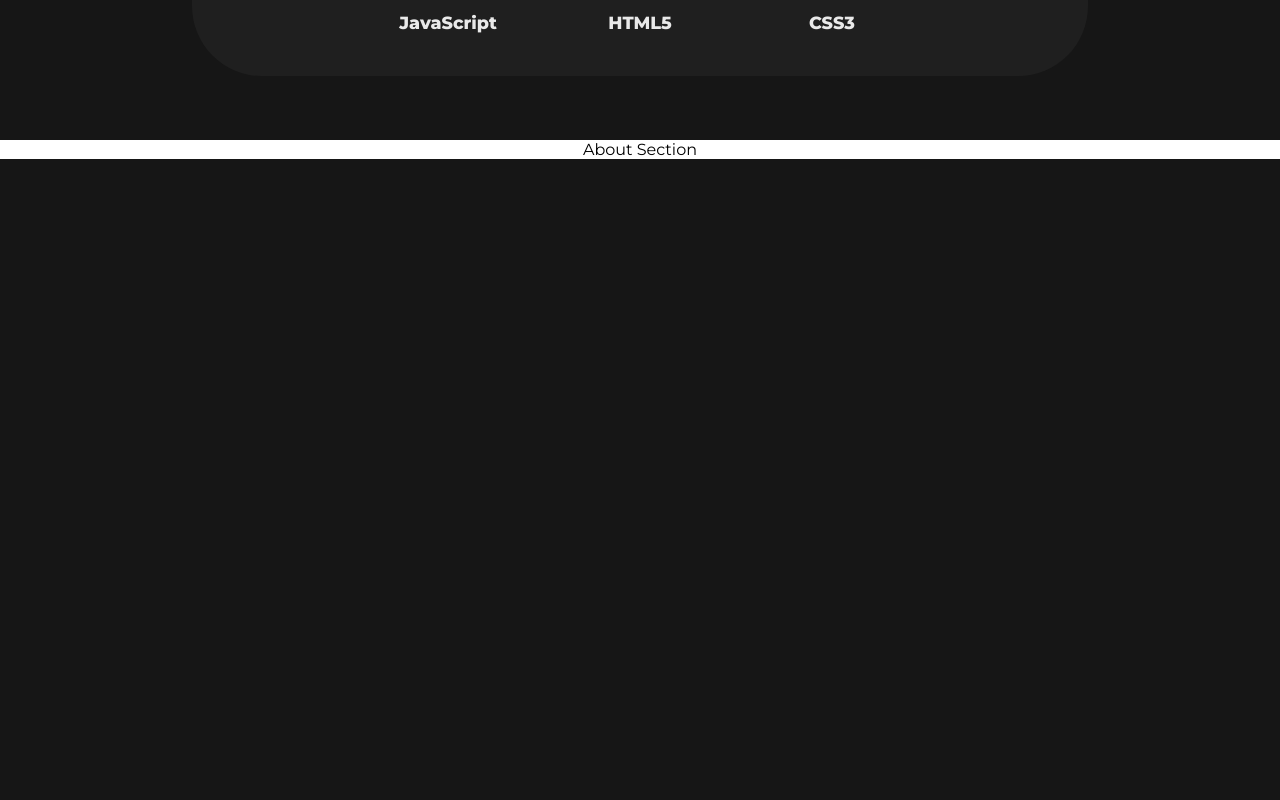
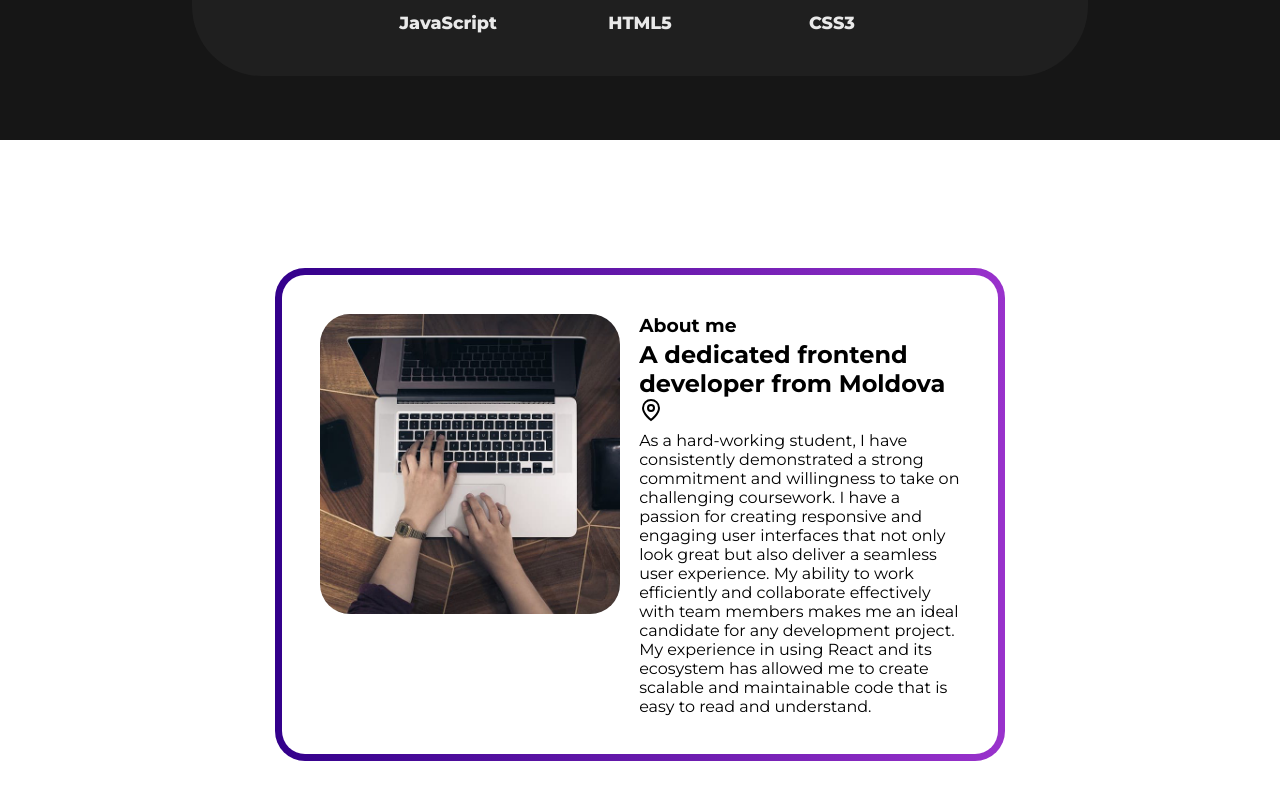
Before and after one commit to alya1007/portfolio, a React (Create React App) app: page / in a window 1280 px wide. Shown: the part 847-1647 px from the top of the page. Before the commit the page ends 1006 px from the top, so only its background shows below. Built offline with nearby package versions, Linux system fonts and the light colour scheme.

Commit message:
about section

```diff
--- a/src/Components/AboutSection.jsx
+++ b/src/Components/AboutSection.jsx
@@ -1,8 +1,35 @@
 import React from "react";
 import "../styles/AboutSection.css";
+import aboutImg from "../assets/images/about-image.jpg";
+import { GrLocation } from "react-icons/gr";
 
 function AboutSection() {
-	return <section className="about-section">About Section</section>;
+	return (
+		<section className="about-section">
+			<div className="about-section__content">
+				<img src={aboutImg} alt="" className="about-section__image" />
+				<div className="about-section__text">
+					<h3 className="about-section__title">About me</h3>
+					<h2 className="about-section__subtitle">
+						A dedicated frontend developer from Moldova{" "}
+						<span>
+							<GrLocation />
+						</span>
+					</h2>
+					<p className="about-section__description">
+						As a hard-working student, I have consistently demonstrated a strong
+						commitment and willingness to take on challenging coursework. I have
+						a passion for creating responsive and engaging user interfaces that
+						not only look great but also deliver a seamless user experience. My
+						ability to work efficiently and collaborate effectively with team
+						members makes me an ideal candidate for any development project. My
+						experience in using React and its ecosystem has allowed me to create
+						scalable and maintainable code that is easy to read and understand.{" "}
+					</p>
+				</div>
+			</div>
+		</section>
+	);
 }
 
 export default AboutSection;
--- a/src/styles/AboutSection.css
+++ b/src/styles/AboutSection.css
@@ -1,6 +1,47 @@
 .about-section {
-	box-sizing: border-box;
-	width: 100%;
 	background-color: white;
 	color: black;
+	padding: 10% 0;
 }
+
+.about-section__content {
+	display: flex;
+	justify-content: center;
+	margin: auto;
+	width: 50%;
+	border: 2px solid black;
+	/* border-radius: 30px; */
+	padding: 3%;
+	background: linear-gradient(white, white) padding-box,
+		linear-gradient(to right, rgb(51, 0, 139), darkorchid) border-box;
+	border-radius: 30px;
+	border: 7px solid transparent;
+}
+
+.about-section__image {
+	border-radius: 10%;
+	height: 300px;
+}
+
+.about-section__text {
+	display: flex;
+	flex-direction: column;
+	text-align: left;
+	justify-content: space-between;
+	margin-left: 3%;
+}
+
+.about-section__title {
+	margin: 0;
+	padding: 0;
+}
+
+.about-section__subtitle {
+	margin: 1% 0;
+	padding: 0;
+}
+
+.about-section__description {
+	margin: 0;
+	padding: 0;
+}
```
Also changed, not shown: src/assets/images/about-image.jpg (added).
